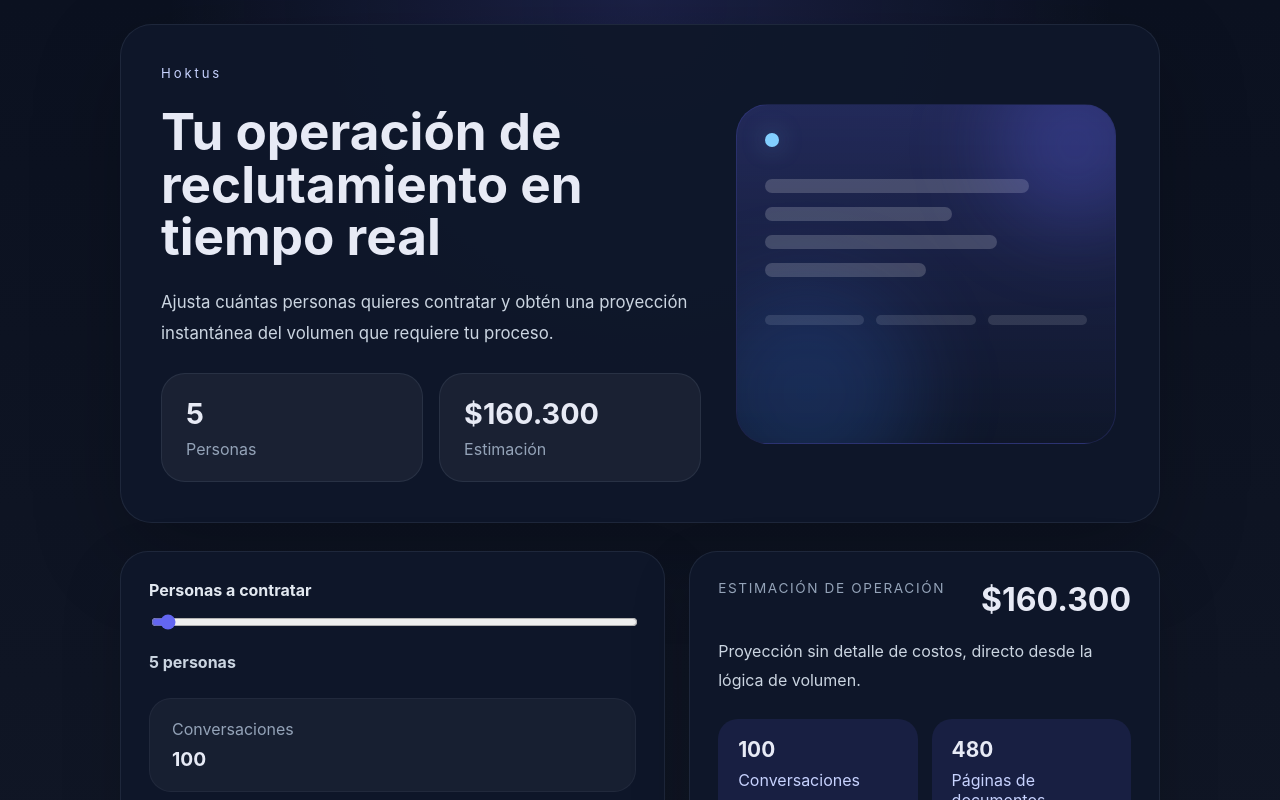
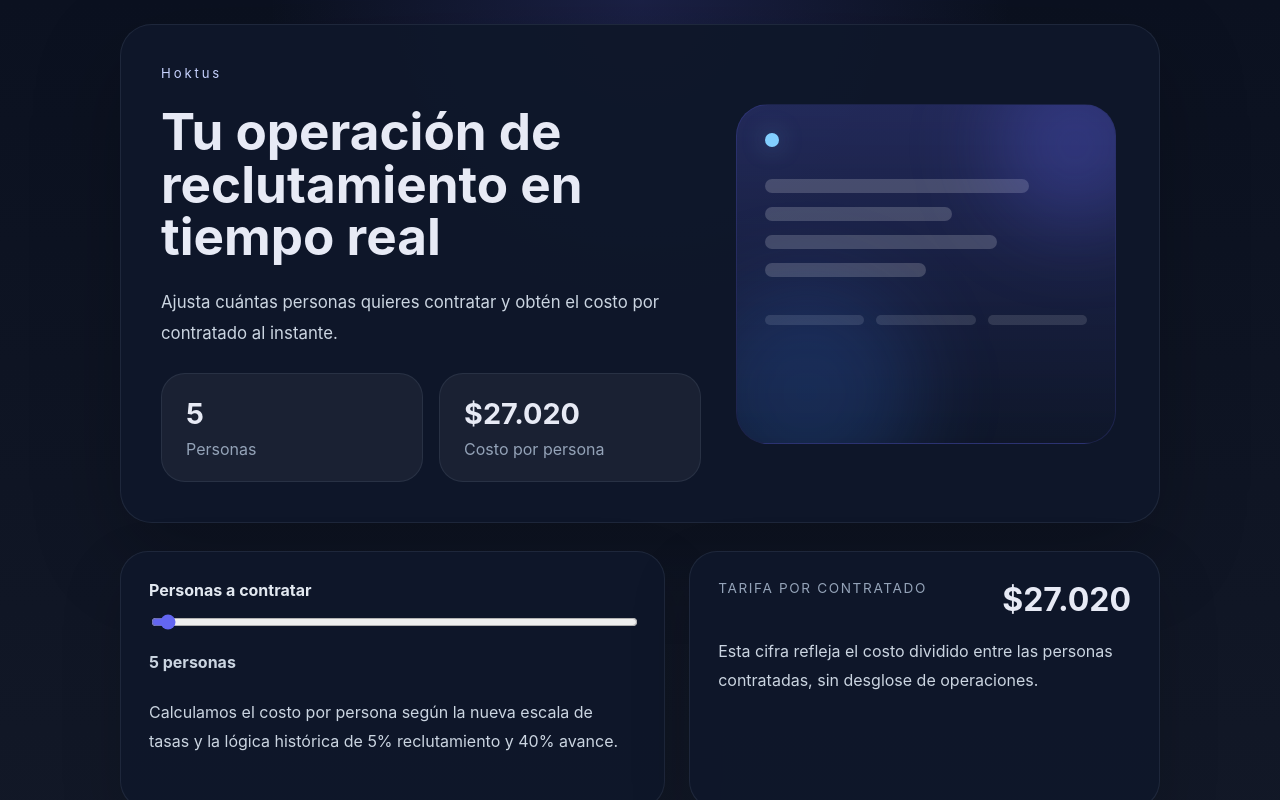
Before and after one commit to Brian-com-hoktus/calculadora-saas, a React (Vite) app: page / in a window 1280 px wide. Shown: the top 800 px of the page. Built offline with nearby package versions, Linux system fonts and the light colour scheme.

Commit message:
Show cost per person with updated pricing tiers

```diff
--- a/src/App.tsx
+++ b/src/App.tsx
@@ -7,27 +7,27 @@ type RateTier = {
 };
 
 const conversationTiers: RateTier[] = [
-  { min: 1, max: 2000, price: 160 },
-  { min: 2001, max: 10000, price: 140 },
-  { min: 10001, max: 30000, price: 90 },
-  { min: 30001, max: 60000, price: 70 },
-  { min: 60001, max: 2000000, price: 60 }
+  { min: 1, max: 2000, price: 140 },
+  { min: 2001, max: 10000, price: 120 },
+  { min: 10001, max: 30000, price: 80 },
+  { min: 30001, max: 60000, price: 60 },
+  { min: 60001, max: 2000000, price: 50 }
 ];
 
 const backgroundTiers: RateTier[] = [
-  { min: 1, max: 500, price: 1500 },
-  { min: 501, max: 1000, price: 1300 },
-  { min: 1001, max: 5000, price: 1100 },
-  { min: 5001, max: 10000, price: 1000 },
+  { min: 1, max: 500, price: 1400 },
+  { min: 501, max: 1000, price: 1200 },
+  { min: 1001, max: 5000, price: 1000 },
+  { min: 5001, max: 10000, price: 900 },
   { min: 10001, max: 100000, price: 500 }
 ];
 
 const documentTiers: RateTier[] = [
-  { min: 1, max: 2000, price: 160 },
-  { min: 2001, max: 10000, price: 140 },
-  { min: 10001, max: 30000, price: 120 },
-  { min: 30001, max: 60000, price: 100 },
-  { min: 60001, max: 2000000, price: 80 }
+  { min: 1, max: 2000, price: 120 },
+  { min: 2001, max: 10000, price: 110 },
+  { min: 10001, max: 30000, price: 100 },
+  { min: 30001, max: 60000, price: 80 },
+  { min: 60001, max: 2000000, price: 60 }
 ];
 
 const contractTiers: RateTier[] = [
@@ -72,20 +72,10 @@ function App() {
       contracts * contractPrice;
 
     return {
-      conversations,
-      advanced,
-      documentPages,
-      contracts,
-      total
+      costPerPerson: Math.round(total / people),
+      people
     };
   }, [people]);
-
-  const metrics = [
-    { label: 'Conversaciones', value: results.conversations },
-    { label: 'Revisiones', value: results.advanced },
-    { label: 'Documentos', value: results.documentPages },
-    { label: 'Contratos', value: results.contracts }
-  ];
 
   return (
     <div className="app-shell">
@@ -94,7 +84,7 @@ function App() {
           <span className="eyebrow">Hoktus</span>
           <h1>Tu operación de reclutamiento en tiempo real</h1>
           <p>
-            Ajusta cuántas personas quieres contratar y obtén una proyección instantánea del volumen que requiere tu proceso.
+            Ajusta cuántas personas quieres contratar y obtén el costo por contratado al instante.
           </p>
 
           <div className="hero-meta">
@@ -103,8 +93,8 @@ function App() {
               <span>Personas</span>
             </div>
             <div>
-              <strong>{formatCLP(results.total)}</strong>
-              <span>Estimación</span>
+              <strong>{formatCLP(results.costPerPerson)}</strong>
+              <span>Costo por persona</span>
             </div>
           </div>
         </div>
@@ -143,32 +133,17 @@ function App() {
             <div className="range-value">{people.toLocaleString('es-CL')} personas</div>
           </div>
 
-          <div className="summary-metrics landing-metrics">
-            {metrics.map((metric) => (
-              <div key={metric.label}>
-                <span>{metric.label}</span>
-                <strong>{metric.value.toLocaleString('es-CL')}</strong>
-              </div>
-            ))}
-          </div>
+          <p className="result-note">
+            Calculamos el costo por persona según la nueva escala de tasas y la lógica histórica de 5% reclutamiento y 40% avance.
+          </p>
         </section>
 
         <section className="result-card landing-card total-card">
           <div className="result-header">
-            <span>Estimación de operación</span>
-            <strong>{formatCLP(results.total)}</strong>
+            <span>Tarifa por contratado</span>
+            <strong>{formatCLP(results.costPerPerson)}</strong>
           </div>
-          <p className="result-note">Proyección sin detalle de costos, directo desde la lógica de volumen.</p>
-          <div className="pill-grid">
-            <div>
-              <strong>{results.conversations.toLocaleString('es-CL')}</strong>
-              <span>Conversaciones</span>
-            </div>
-            <div>
-              <strong>{results.documentPages.toLocaleString('es-CL')}</strong>
-              <span>Páginas de documentos</span>
-            </div>
-          </div>
+          <p className="result-note">Esta cifra refleja el costo dividido entre las personas contratadas, sin desglose de operaciones.</p>
         </section>
       </main>
     </div>
```
Also changed, not shown: 1 other file (tests, documents, lock files or other folders).
